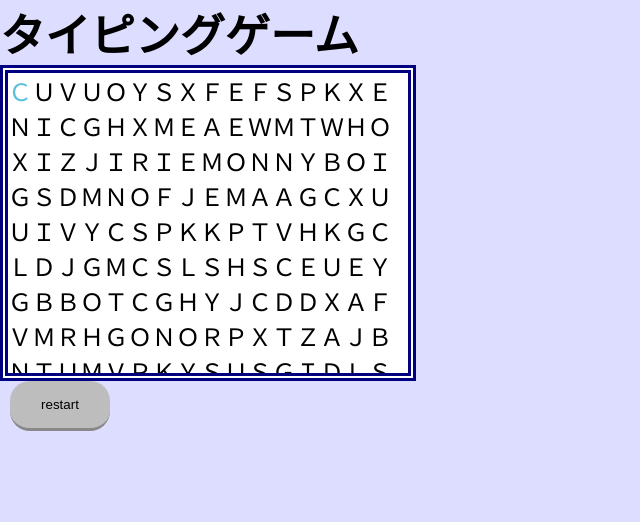
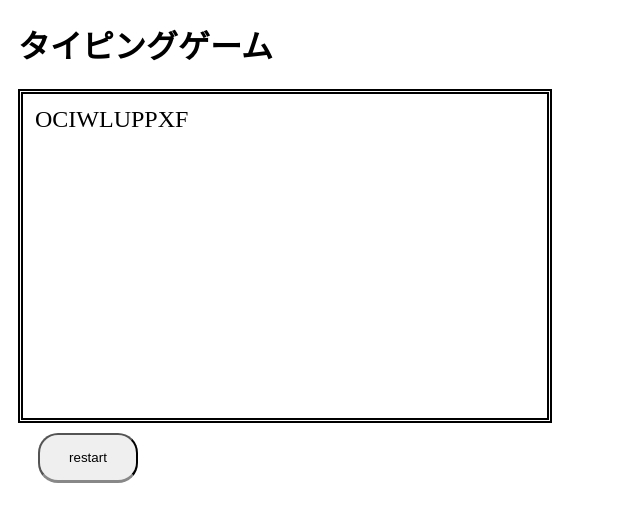
Before and after one commit to masayasviel/typeGame, a plain HTML site: page index.html in a window 1280 px wide. Shown: the whole page, without its empty margins (0-640 px from the left). Drawn offline with Linux system fonts and the light colour scheme.

Commit message:
初心者でもわかりやすい(ホンマか？)ように書き直し

```diff
--- a/index.html
+++ b/index.html
@@ -1,18 +1,16 @@
 <!DOCTYPE html>
 <html>
     <head>
-<meta charset="UTF-8" />
-<title>typingGame</title>
-<meta name="Description" content="" />
-<meta name="Keywords"  content="" />
-
-<link rel="stylesheet" type="text/css" media="screen,print" href="style.css" />
+        <meta charset="utf-8">
+        <title>タイピングゲーム</title>
+        <link rel="stylesheet" type="text/css" href="style.css" />
     </head>
     <body>
-<h2>タイピングゲーム</h2>
+        <div id="main">
+            <h1>タイピングゲーム</h1>
             <div id="frame"></div>
-<input type="button" class="button" id="restart" value="restart" onclick="gameSet()">
-
+            <input type="button" id="restart" value="restart" onclick="init()">
+        </div>
         <script type="text/javascript" src="index.js"></script>
     </body>
 </html>
--- a/index.js
+++ b/index.js
@@ -1,90 +1,31 @@
-//グローバル変数
-/*--------------------------------------------*/
-//0～25までの乱数を格納する配列
-var rand = new Array();
-//問題の文字列を格納
-var mondai = "";
-//何問目か格納
-var count = 0;
-//問題数
-var queNum = 150;
-/*--------------------------------------------*/
+"use strict"
+const numberOfQuestions = 10;
+const alphabet = "ABCDEFGHIJKLMNOPQRSTUVWXYZ".split("");
+let str = "";
+let isNum = 0;
 
-//キーボード関係
-/*----------------------------------------------------------------------*/
-//キー状態管理変数の定義
-var KEYS = new Array(256);
-//キーの状態を false （押されていない）で初期化
-for(var i=0; i<KEYS.length; i++) {
-    KEYS[i] = false;
+window.onkeydown = e=>{
+  e.preventDefault();
+  main(e.key.toUpperCase());
 }
-//キーが押された時に呼び出される処理を指定
-window.onkeydown = function(e) {
-    //キーボードによる自動スクロールの防止
-    e.preventDefault();
-    //キーを押された状態に更新
-    KEYS[e.keyCode] = true;
-    typeGame();
 
-};
-//キーが離された時に呼び出される処理を指定
-window.onkeyup = function(e) {
-    //キーを離された状態に更新
-    KEYS[e.keyCode] = false;
-};
-//キーコードを格納する配列
-var kCode = new Array(65,66,67,68,69,70,71,72,73,
-                        74,75,76,77,78,79,80,81,82,
-                        83,84,85,86,87,88,89,90);
-//文字を格納する配列
-var Alphabet = new Array("Ａ","Ｂ","Ｃ","Ｄ","Ｅ","Ｆ","Ｇ","Ｈ","Ｉ",
-                         "Ｊ","Ｋ","Ｌ","Ｍ","Ｎ","Ｏ","Ｐ","Ｑ","Ｒ",
-                         "Ｓ","Ｔ","Ｕ","Ｖ","Ｗ","Ｘ","Ｙ","Ｚ");
-/*----------------------------------------------------------------------*/
+function init(){
+  str = "";
+  isNum = 0;
+  for(let i = 0;i < numberOfQuestions;i++) str += alphabet[Math.round(Math.random()*25)];
+  document.getElementById("frame").textContent = str;
+}
 
-//関数
-/*----------------------------------------------------------------------*/
-//0～25までの乱数を queNum 個作成して配列randに格納する関数
-function randAlpha(){
-  for (var i = 0;i < queNum ;i++){
-    rand[i] = Math.floor( Math.random() * 26 );
+function main(inputKey){
+  if(str.charAt(0)===inputKey){
+    isNum++;
+    if(isNum < numberOfQuestions){
+      str = str.slice(1, str.length);
+      document.getElementById("frame").textContent = str;
+    }else{
+      document.getElementById("frame").textContent = "終了します";
+    }
   }
 }
 
-//タイピングゲームの問題をセットする関数
-function gameSet(){
-  //問題文とカウント数をクリアする
-  mondai = "";
-  count = 0;
-  randAlpha();
-
-  //問題文の作成
-  for ( var i = 0 ; i < queNum ; i++){
-    mondai =  mondai + Alphabet[rand[i]];
-  }
-
-  //問題枠に表示する
-  document.getElementById("frame").innerHTML = mondai;
-}
-
-//キー入力を受け取る関数
-function typeGame(){
-    //入力されたキーコードと、問題文のキーコードを比較
-    if(KEYS[kCode[rand[count]]]){
-        //カウント数を＋１にする
-        count++;
-
-        //全文字入力したか確認
-        if (count < queNum){
-            //問題文の頭の一文字を切り取る
-            mondai = mondai.substring(1,mondai.Length);
-            //問題枠に表示する
-            document.getElementById("frame").innerHTML = mondai;
-        }else{
-            //問題枠にゲーム終了を表示
-            document.getElementById("frame").innerHTML = "終了します";
-        }
-    }
-}
-/*----------------------------------------------------------------------*/
-gameSet();
+init();
--- a/style.css
+++ b/style.css
@@ -1,28 +1,18 @@
-* {
-  margin: 0;
+#main {
+  margin: 10px;
   padding: 0;
   border: 0;
 }
-
-body {
-  background: #ddf;
-  font: 30px sans-serif;
-}
 #frame{
-  background: #ffffff;
-  font: 30px sans-serif;
-  border:8px double navy;
-  width:400px;
-  height:300px;
-  font-size:18pt;
-  overflow:auto;
-}
-#frame:first-letter{
-  color:#5bc0de;
+  width: 500px;
+  height: 300px;
+  padding: 0.5em;
+  font-size: 24px;
+  border: 5px double #000000;
+  word-break : break-all;
 }
 #restart{
-  margin-left: 10px;
-  background: #BDBDBD;
+  margin: 10px 20px;
   border-bottom: solid 3px #888;
   border-radius: 20px;
   width: 100px;
```
Also changed, not shown: README.md. Lines whose indentation alone changed are shown as unchanged.
